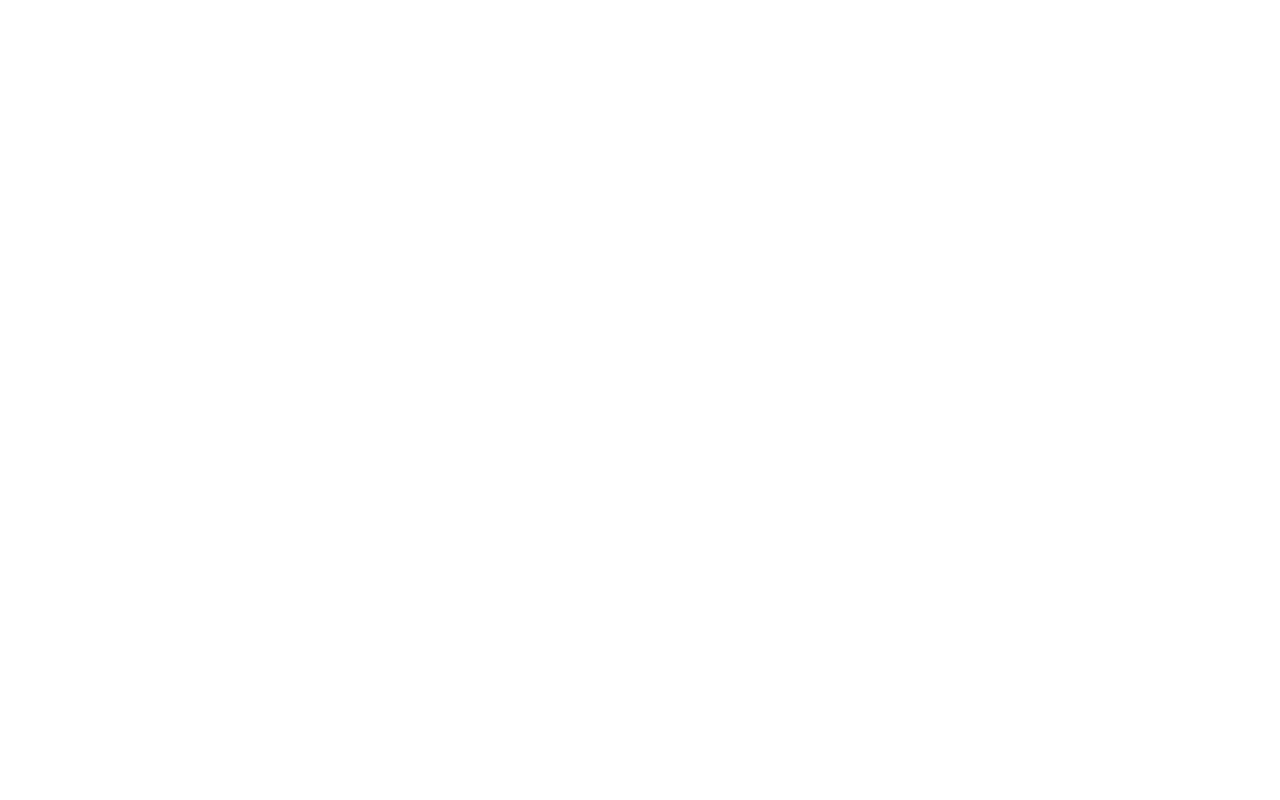
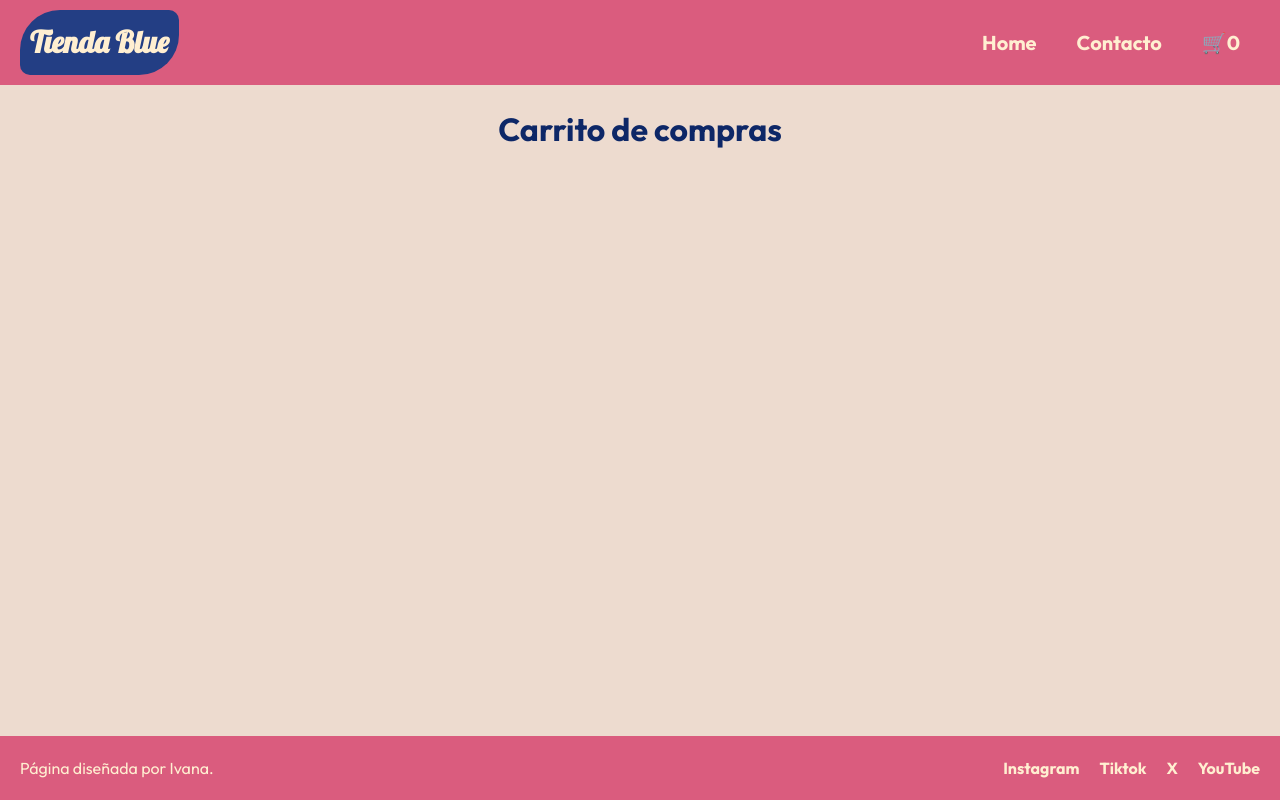
Before and after one commit to Ivana-Diaz/proyecto-final-ecommerce--ivana-diaz-, a plain HTML site: page pages/carrito.html in a window 1280 px wide. Drawn offline with Linux system fonts and the light colour scheme; files whose address does not match are found by name.

Commit message:
Estructura y links de los archivos HTML

```diff
--- a/index.html
+++ b/index.html
@@ -15,9 +15,8 @@
             <nav class="header-nav">
                 <ul>
                     <li><a href="./index.html">Home</a></li>
-                <li><a href="#">FAQ</a></li>
-                <li><a href="#">Sobre nosotros</a></li>
                     <li><a href="./pages/contacto.html">Contacto</a></li>
+                    <li><a href="./pages/carrito.html">🛒<span id="contador-carrito">0</span></a></li>
                 </ul>
             </nav>
         </header>
@@ -33,7 +32,7 @@
             </p>
             <section class="productos-home">
                 <h2>Algunos de nuestros productos</h2>
-            <div class="contenedor-tarjetas"></div>
+                <div id="contenedor-tarjetas" class="contenedor-tarjetas"></div>
             </section>
         </main>
         <footer>
@@ -47,6 +46,6 @@
                 </ul>
             </nav>
         </footer>
-    <script src="./js/index.js"></script>
+        <script type="module" src="./js/index.js"></script>
     </body>
 </html>
--- a/js/index.js
+++ b/js/index.js
@@ -7,7 +7,7 @@ const productos = [
     { imagen: "./img/sueter-verde.jpg", nombre: "Suéter verde", precio: 2000 },
 ];
 
-let divTarjetas = document.querySelector(".contenedor-tarjetas");
+let divTarjetas = document.getElementById("contenedor-tarjetas");
 
 productos.forEach((producto) => {
     let tarjetaProducto = document.createElement("article");
--- a/pages/carrito.html
+++ b/pages/carrito.html
@@ -0,0 +1,41 @@
+<!DOCTYPE html>
+<html lang="en">
+    <head>
+        <meta charset="UTF-8">
+        <meta name="viewport" content="width=device-width, initial-scale=1.0">
+        <link rel="stylesheet" href="../css/style.css">
+        <link href="https://fonts.googleapis.com/css2?family=Lobster&family=Outfit:wght@100..900&display=swap" rel="stylesheet">
+        <title>Contacto - Tienda Blue</title>
+    </head>
+    <body>
+        <header>
+            <p class="header-logo">
+                <a href="../index.html">Tienda Blue</a>
+            </p>
+            <nav class="header-nav">
+                <ul>
+                    <li><a href="../index.html">Home</a></li>
+                    <li><a href="./contacto.html">Contacto</a></li>
+                    <li><a href="./carrito.html">🛒<span id="contador-carrito">0</span></a></li>
+                </ul>
+            </nav>
+        </header>
+        <main>
+            <h1>Carrito de compras</h1>
+            <section id="contenedor-carrito"></section>
+            <div class="acciones-carrito" id="acciones-carrito"></div>
+        </main>
+            <footer>
+            <p>Página diseñada por Ivana.</p>
+            <nav class="footer-nav">
+                <ul>
+                    <li><a href="#">Instagram</a></li>
+                    <li><a href="#">Tiktok</a></li>
+                    <li><a href="#">X</a></li>
+                    <li><a href="#">YouTube</a></li>
+                </ul>
+            </nav>
+        </footer>
+        <script type="module" src="../js/index.js"></script>
+    </body>
+</html>
```
Also changed, not shown: pages/contacto.html (+1 -2 lines). Lines whose indentation alone changed are shown as unchanged.
